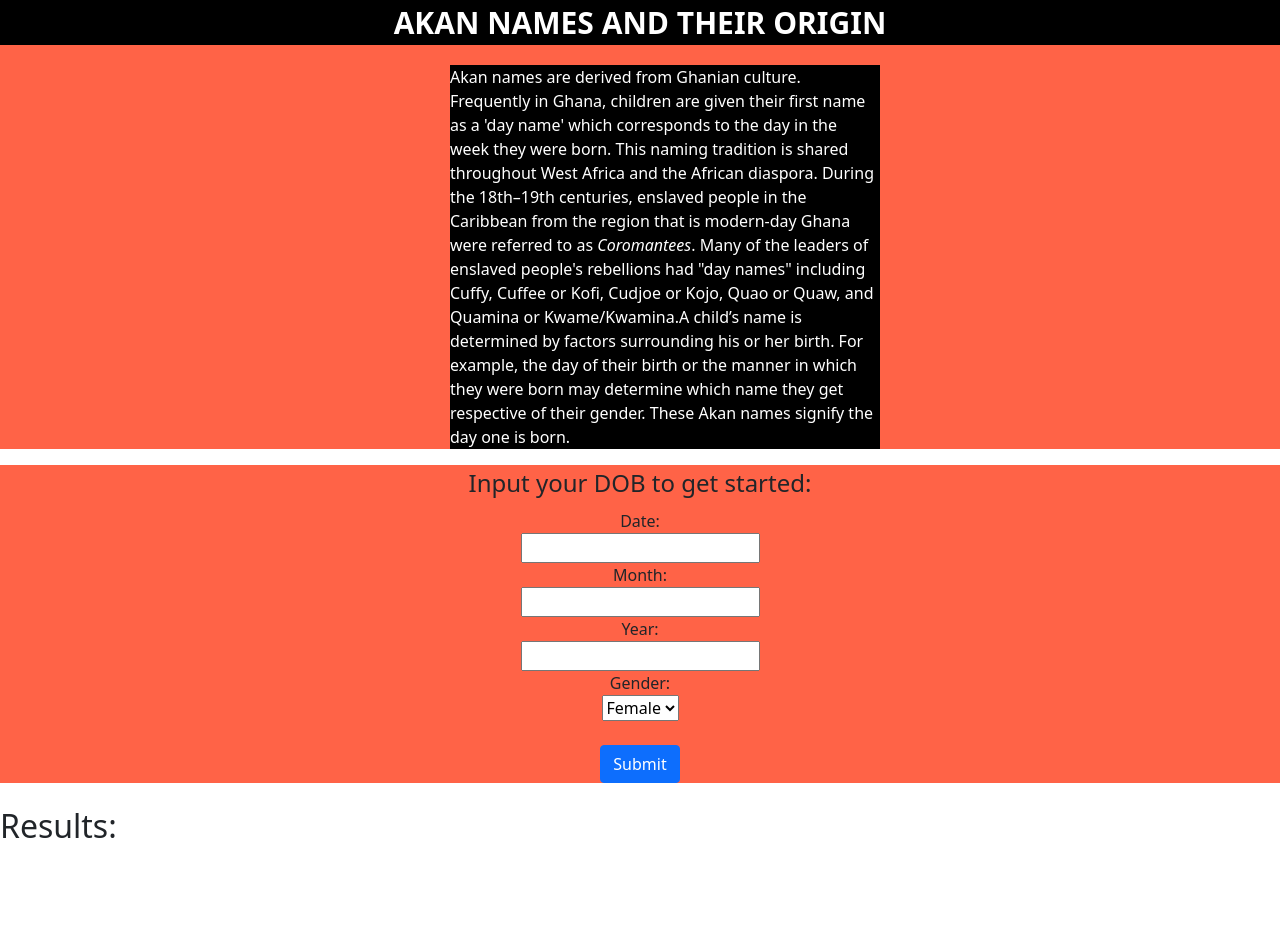
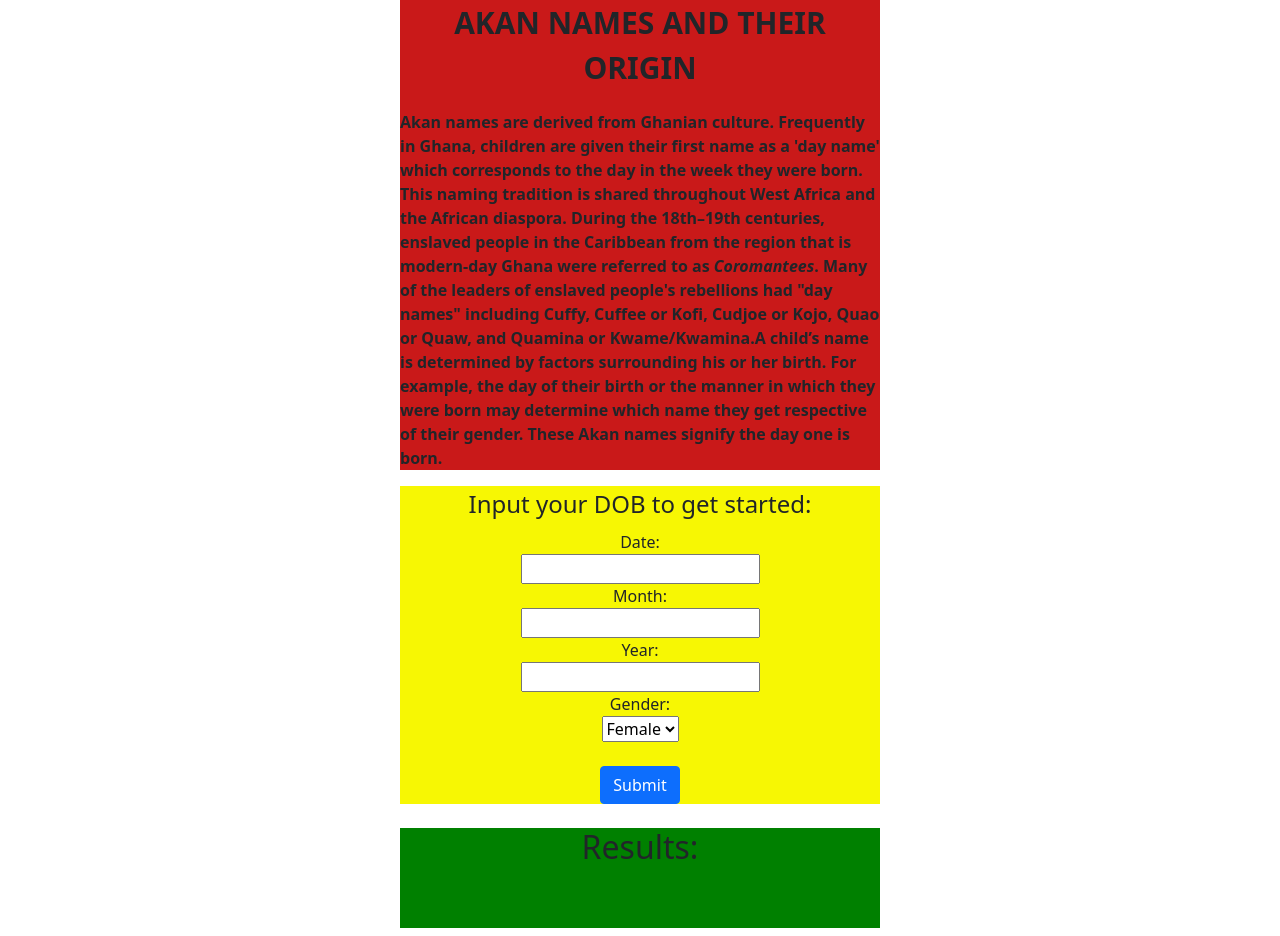
Before and after one commit to Maryan23/Akan-Name-Form, a plain HTML site: page index.html in a window 1280 px wide. Before the commit the page ends 853 px from the top, so only its background shows below. Drawn offline with nearby package versions, Linux system fonts and the light colour scheme.

Commit message:
make color changes to css

```diff
--- a/index.css
+++ b/index.css
@@ -1,23 +1,29 @@
 
 #form{
     text-align: center;
-    background-color: tomato;
+    background-color: #f7f703;
+    margin-right:400px;
+    margin-left: 400px;
 }
 .p1{
-    background-color: tomato;
+    background-color:rgb(201, 25, 25);
+    margin-left: 400px;
+    margin-right: 400px;
 
 }
 #p2{
     text-align: center;
-    background-color: black;
-    color:white;
     font-weight:900;
     font-size:30px;
 }
 #p3{
-    background-color: black;
-    color:white;
-    margin-left:450px;
+    margin-top:20px;
+    font-weight:600;
+}
+#result{
+    background-color: green;
+    text-align: center;
+    margin-left: 400px;
     margin-right: 400px;
-    margin-top:20px;
+    height:100px;
 }
```
